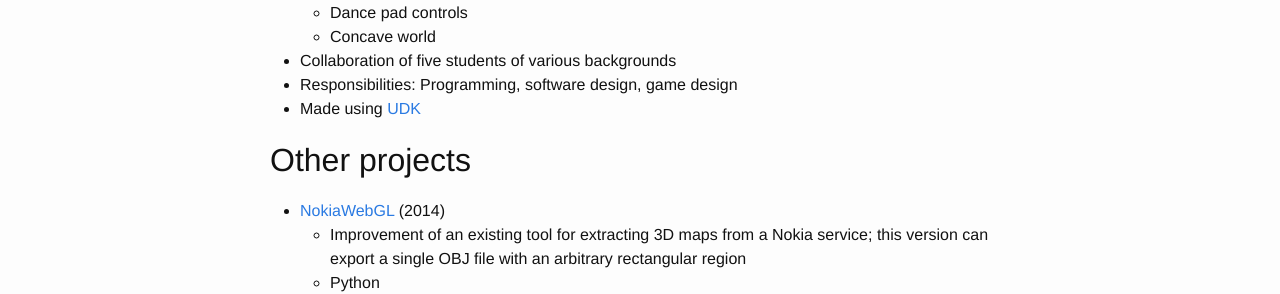
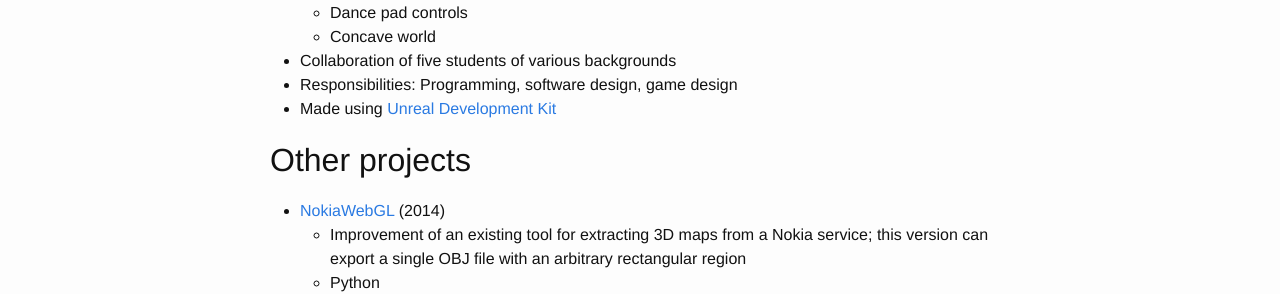
Before and after one commit to filipbartek/filipbartek.github.io, a Jekyll site: the page built from portfolio.md, in a window 1280 px wide. Shown: the part 532-826 px from the top of the page. Built offline with Jekyll 4.4.1, drawn with Linux system fonts in a browser that asks for light colours.

Commit message:
Unreal Development Kit > UDK

```diff
--- a/portfolio.md
+++ b/portfolio.md
@@ -22,7 +22,7 @@ some of my toy and homework projects.
     * Concave world
   * Collaboration of five students of various backgrounds
   * Responsibilities: Programming, software design, game design
-  * Made using [UDK](https://www.unrealengine.com/previous-versions)
+  * Made using [Unreal Development Kit](https://www.unrealengine.com/previous-versions)
 
 # Other projects
 
```
